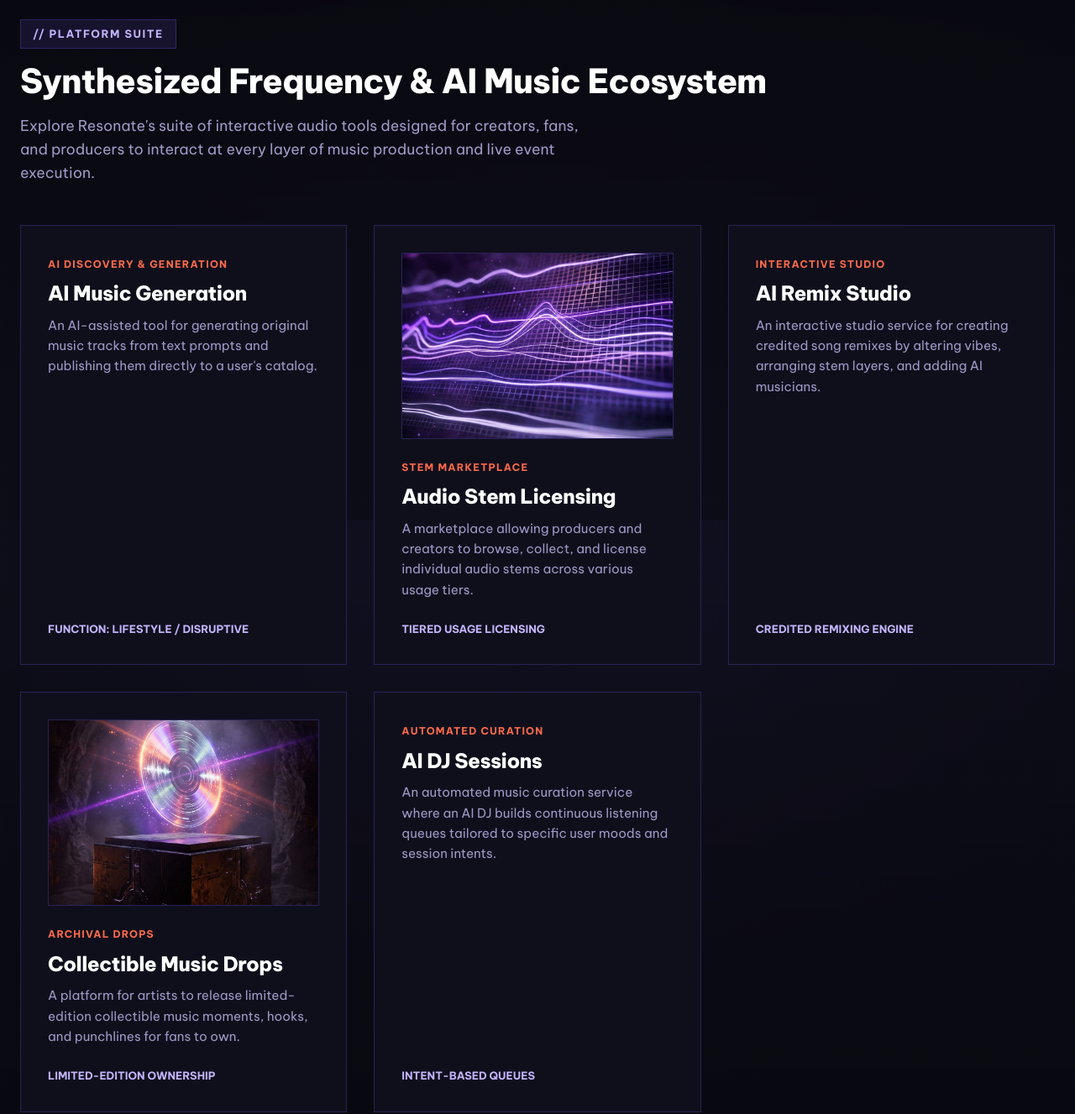
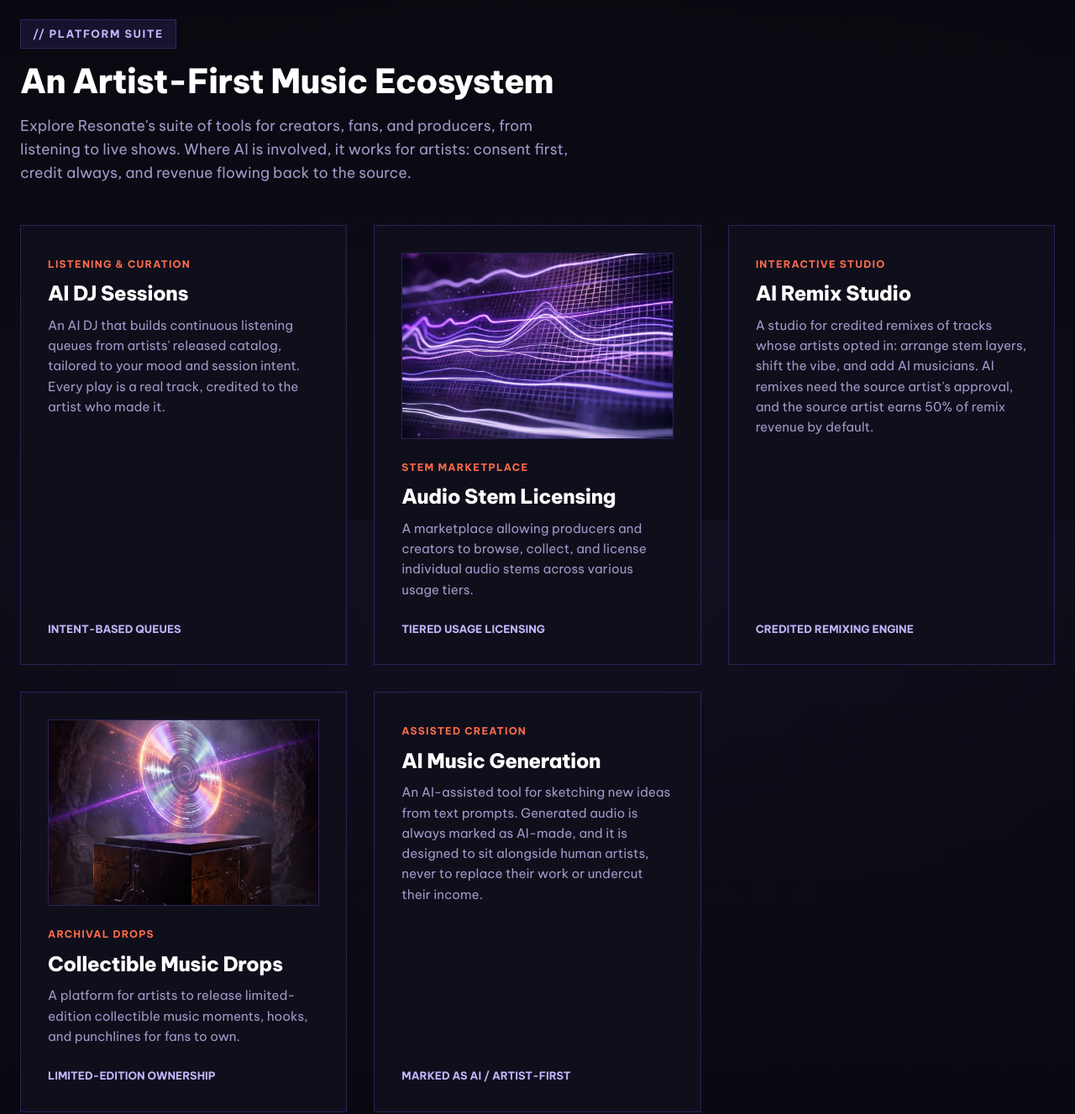
Before and after one commit to akoita/resonate-website, a plain HTML site: page index.html in a window 1280 px wide. Shown: the part 980-2307 px from the top of the page at 84% size. Drawn offline with Linux system fonts and the light colour scheme.

Commit message:
Put AI DJ first, AI generation last, and make AI copy artist-first
Reorder the Platform Suite grid and rewrite the AI wording across the
hero, platform, values and remix banner so AI reads as a tool that works
for artists: consent, credit, revenue share, generated audio marked as AI.

Co-Authored-By: Claude Opus 5.5 <noreply@anthropic.com>

```diff
--- a/index.html
+++ b/index.html
@@ -832,13 +832,13 @@
               <span class="eq-bar"></span>
               <span class="eq-bar"></span>
             </span>
-            Neo-Club Futurism // Synthesized Frequency
+            Neo-Club Futurism // Artist-First Frequency
           </div>
 
           <h1 class="hero-headline">Turn fan demand into real concerts.</h1>
 
           <p class="hero-description">
-            Resonate is an interactive music platform connecting listeners, artists, and producers. Combining AI-powered music discovery and generation with stem licensing, collectible track moments, and smart-contract escrow features that let fans directly fund live shows while ensuring creators receive at least 85% of payouts.
+            Resonate is an interactive music platform connecting listeners, artists, and producers. Combining AI-assisted discovery that works for artists, not against them, with stem licensing, credited remixing, collectible track moments, and smart-contract escrow features that let fans directly fund live shows while ensuring creators receive at least 85% of payouts.
           </p>
 
           <div class="hero-actions">
@@ -883,24 +883,24 @@
   <section id="platform" class="platform-section">
     <div class="container">
       <div class="section-tag">// PLATFORM SUITE</div>
-      <h2 class="section-title">Synthesized Frequency & AI Music Ecosystem</h2>
+      <h2 class="section-title">An Artist-First Music Ecosystem</h2>
       <p class="section-subtitle">
-        Explore Resonate's suite of interactive audio tools designed for creators, fans, and producers to interact at every layer of music production and live event execution.
+        Explore Resonate's suite of tools for creators, fans, and producers, from listening to live shows. Where AI is involved, it works for artists: consent first, credit always, and revenue flowing back to the source.
       </p>
 
       <div class="products-grid">
 
-        <!-- Product 1: AI Music Generation -->
+        <!-- Product 1: AI DJ Sessions -->
         <div class="product-card">
           <div>
-            <span class="product-badge">AI Discovery & Generation</span>
-            <h3 class="product-name">AI Music Generation</h3>
+            <span class="product-badge">Listening &amp; Curation</span>
+            <h3 class="product-name">AI DJ Sessions</h3>
             <p class="product-desc">
-              An AI-assisted tool for generating original music tracks from text prompts and publishing them directly to a user's catalog.
+              An AI DJ that builds continuous listening queues from artists' released catalog, tailored to your mood and session intent. Every play is a real track, credited to the artist who made it.
             </p>
           </div>
           <div style="font-size: 0.8rem; color: var(--accent-lavender); font-weight: 700;">
-            FUNCTION: LIFESTYLE / DISRUPTIVE
+            INTENT-BASED QUEUES
           </div>
         </div>
 
@@ -927,7 +927,7 @@
             <span class="product-badge">Interactive Studio</span>
             <h3 class="product-name">AI Remix Studio</h3>
             <p class="product-desc">
-              An interactive studio service for creating credited song remixes by altering vibes, arranging stem layers, and adding AI musicians.
+              A studio for credited remixes of tracks whose artists opted in: arrange stem layers, shift the vibe, and add AI musicians. AI remixes need the source artist's approval, and the source artist earns 50% of remix revenue by default.
             </p>
           </div>
           <div style="font-size: 0.8rem; color: var(--accent-lavender); font-weight: 700;">
@@ -952,17 +952,17 @@
           </div>
         </div>
 
-        <!-- Product 5: AI DJ Sessions -->
+        <!-- Product 5: AI Music Generation -->
         <div class="product-card">
           <div>
-            <span class="product-badge">Automated Curation</span>
-            <h3 class="product-name">AI DJ Sessions</h3>
+            <span class="product-badge">Assisted Creation</span>
+            <h3 class="product-name">AI Music Generation</h3>
             <p class="product-desc">
-              An automated music curation service where an AI DJ builds continuous listening queues tailored to specific user moods and session intents.
+              An AI-assisted tool for sketching new ideas from text prompts. Generated audio is always marked as AI-made, and it is designed to sit alongside human artists, never to replace their work or undercut their income.
             </p>
           </div>
           <div style="font-size: 0.8rem; color: var(--accent-lavender); font-weight: 700;">
-            INTENT-BASED QUEUES
+            MARKED AS AI / ARTIST-FIRST
           </div>
         </div>
 
@@ -1102,7 +1102,7 @@
       <div class="section-tag">// GUIDING PRINCIPLES</div>
       <h2 class="section-title">Core Values</h2>
       <p class="section-subtitle">
-        Built around transparency, creator independence, direct community backing, and disruptive music tech innovation.
+        Built around transparency, creator independence, direct community backing, and music tech that puts artists first.
       </p>
 
       <div class="values-grid">
@@ -1121,7 +1121,7 @@
         <div class="value-card">
           <div class="value-number">03</div>
           <h3 class="value-title">Innovation</h3>
-          <p>Integrating generative AI music synthesis, automated intent DJ sessions, stem marketplaces, and web-native escrow tools.</p>
+          <p>Using AI only where it serves artists: intent-based DJ sessions, consented and credited remixes, stem marketplaces, and web-native escrow tools.</p>
         </div>
 
         <div class="value-card">
@@ -1137,7 +1137,7 @@
           <div class="banner-overlay-content">
             <h3 style="font-size: 1.5rem; margin-bottom: 12px; color: #ffffff;">ENCRYPTED REMIX STUDIO</h3>
             <p style="font-size: 0.95rem; color: var(--text-muted);">
-              Rearrange stem layers, alter track vibes, and add AI musicians while preserving original artist credit.
+              Rearrange stem layers, alter track vibes, and add AI musicians, with the original artist's consent, credit, and revenue share built in.
             </p>
           </div>
         </div>
```
